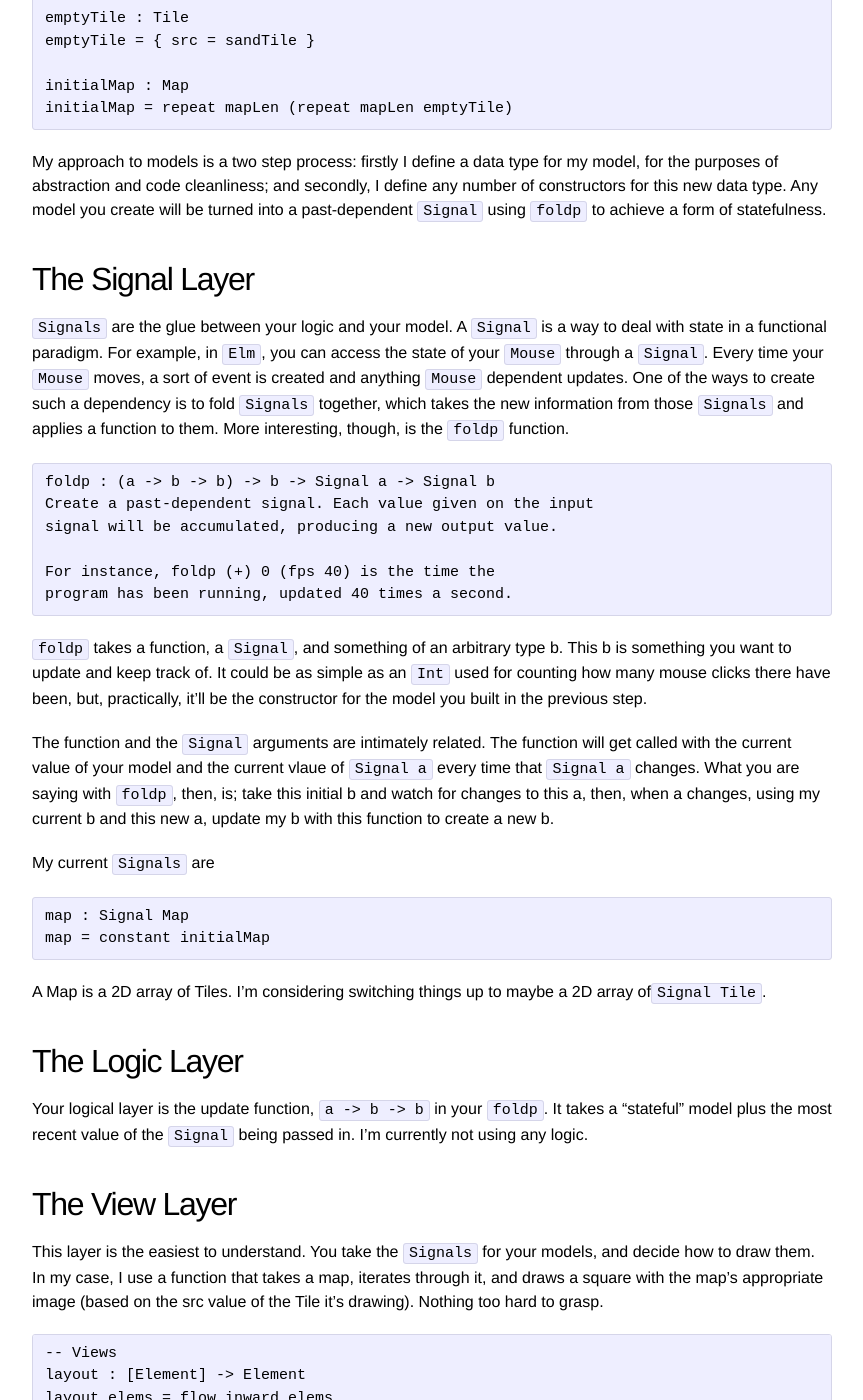
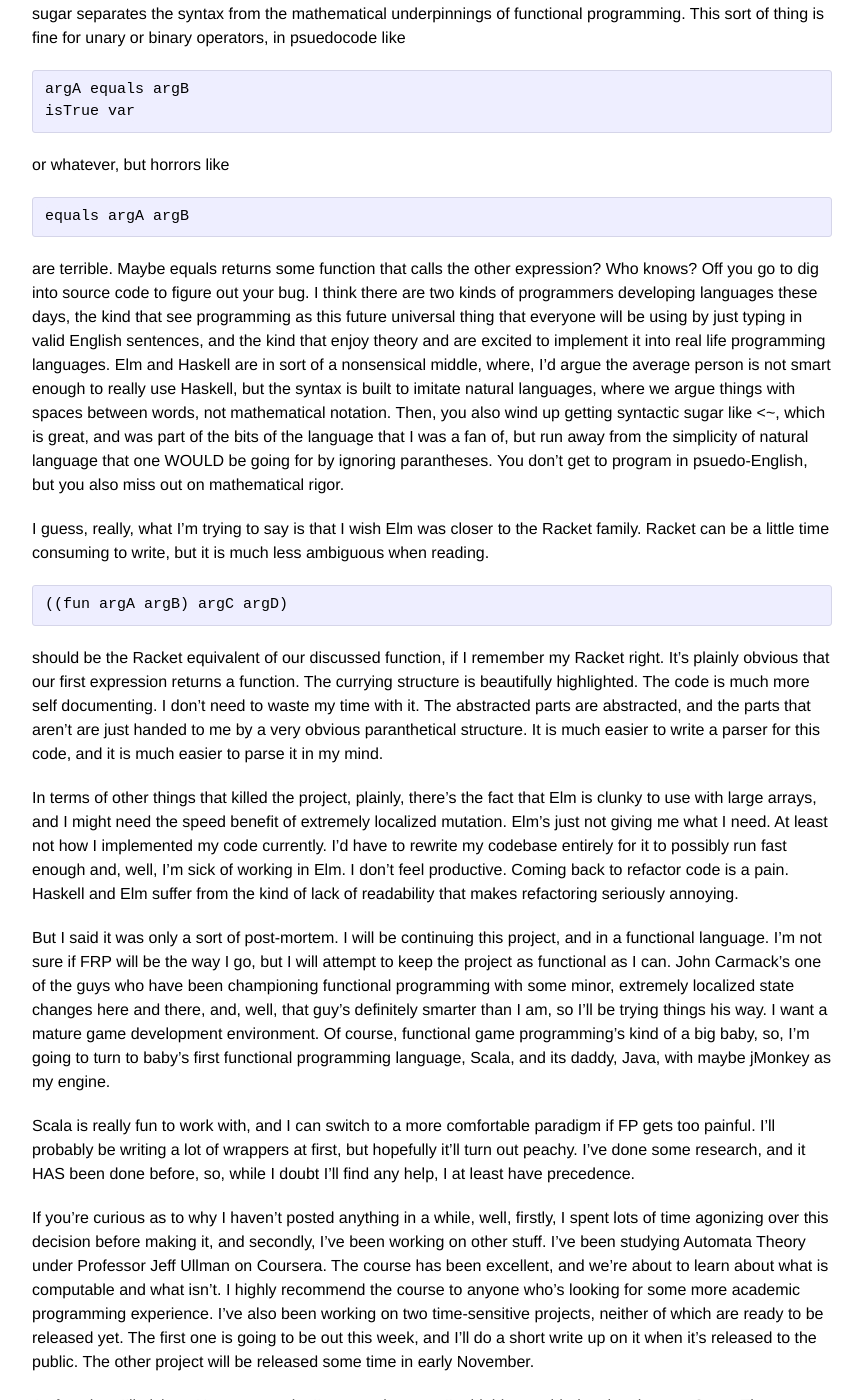
Before and after one commit to MysteryMachine/MysteryMachine, a Jekyll site: the page built from _posts/2014-08-04-mistakes-were-made.markdown, in a window 1280 px wide and 1400 px high, scrolled down 939 px. Shown: the whole window, without its empty margins (208-1071 px from the left). Built offline with Jekyll 4.4.1, drawn with Linux system fonts in a browser that asks for light colours; some of the changed text lies outside the part shown.

Commit message:
new blog post

```diff
--- a/_posts/2014-08-04-mistakes-were-made.markdown
+++ b/_posts/2014-08-04-mistakes-were-made.markdown
@@ -1,83 +1,49 @@
 ---
 layout: post
-title:  "Mistakes Were Made"
-date:   2014-08-05 12:40:00
+title:  "A Sort Of Post-Mortem"
+date:   2014-09-27 15:00:00
 categories: natureza elm
 ---
 
-So, it turns out the issues I experienced with speed were attributed to me misusing <code>Signals</code>. I had created mine in such a way that the entire map was being recreated every frame. Oops. After trying to do a bunch of hacky <code>Javascript</code>, I realized my error, and I started getting the hang of FRP. I was left with this.
+So, I've had a long break from the Natureza project for a lot of reasons. Now, I'm here to call it dead. Sort of. I'm switching languages. Elm was exciting to me when it first came out, but I'm a lot less optimistic about it as a whole, after experiencing it first hand.
 
-<div id="natureza0d0d2" style="height: 400px;"></div>
-<script src="/js/Natureza-build-0.0.2.js"></script>
-<script>
-	Elm.embed(Elm.Natureza0d0d2, document.getElementById('natureza0d0d2'));
-</script>
+The first major issue I have with Elm is one of the major issues I have with Haskell. They're just rather unreadable. I have a knack for programming languages, and I'm often good enough to figure out what someone else's code in a new language does without having any previous background in that language. Let's be honest: I think anyone could easily do that for any well designed programming language. I don't think Haskell and Elm have been designed with readability in mind. This comes in from countless decisions this language family makes, from how function currying works to how operator precedence is all mucked up.
 
-Let's talk code and architecture. I've separated my application into 4 layers; Model, Signal, Logic, and View.
+This diverges strongly from the sorts of functional languages that I love, where code readability is just as important. Code readability is an essential part of a programming language. People who love languages like C++ (and maybe even Haskell) will turn their nose at you, claiming some of the fancy language features trump readability. It's hard for me to fathom how these people manage to develop code in a professional environment.
 
-The Model Layer
----
+This is how rational function currying should look like
 
-	type Tile = { src : String }
-	type Map = Array (Array Tile)
+	fun(argA, argB)(argC, argD)
 
-	emptyTile : Tile
-	emptyTile = { src = sandTile }
+What's going on there is extremely unambiguous. fun takes two arguments, and returns a function that takes two arguments. With some type declarations, everything is great. And yes, I know you can get things like this by asking for tuples in Elm and Haskell in your function declaration, but the Elm standard library, by default, just curries all its arguments. This sets an expectation for future libraries, and you wind up getting a bunch of functions that are called like
 
-	initialMap : Map
-	initialMap = repeat mapLen (repeat mapLen emptyTile)
+	fun argA argB argC argD
 
-My approach to models is a two step process: firstly I define a data type for my model, for the purposes of abstraction and code cleanliness; and secondly, I define any number of constructors for this new data type. Any model you create will be turned into a past-dependent <code>Signal</code> using <code>foldp</code> to achieve a form of statefulness.
+And I get it. It's just easier to type this declaration, but it has extreme downsides. Firstly, this form of syntactic sugar separates the syntax from the mathematical underpinnings of functional programming. This sort of thing is fine for unary or binary operators, in psuedocode like
 
-The Signal Layer
----
-<code>Signals</code> are the glue between your logic and your model. A <code>Signal</code> is a way to deal with state in a functional paradigm. For example, in <code>Elm</code>, you can access the state of your <code>Mouse</code> through a <code>Signal</code>. Every time your <code>Mouse</code> moves, a sort of event is created and anything <code>Mouse</code> dependent updates. One of the ways to create such a dependency is to fold <code>Signals</code> together, which takes the new information from those <code>Signals</code> and applies a function to them. More interesting, though, is the <code>foldp</code> function.
+	argA equals argB
+	isTrue var
 
-	foldp : (a -> b -> b) -> b -> Signal a -> Signal b
-	Create a past-dependent signal. Each value given on the input
-	signal will be accumulated, producing a new output value.
+or whatever, but horrors like
 
-	For instance, foldp (+) 0 (fps 40) is the time the
-	program has been running, updated 40 times a second.
+	equals argA argB
 
-<code>foldp</code> takes a function, a <code>Signal</code>, and something of an arbitrary type b. This b is something you want to update and keep track of. It could be as simple as an <code>Int</code> used for counting how many mouse clicks there have been, but, practically, it'll be the constructor for the model you built in the previous step.
+are terrible. Maybe equals returns some function that calls the other expression? Who knows? Off you go to dig into source code to figure out your bug. I think there are two kinds of programmers developing languages these days, the kind that see programming as this future universal thing that everyone will be using by just typing in valid English sentences, and the kind that enjoy theory and are excited to implement it into real life programming languages. Elm and Haskell are in sort of a nonsensical middle, where, I'd argue the average person is not smart enough to really use Haskell, but the syntax is built to imitate natural languages, where we argue things with spaces between words, not mathematical notation. Then, you also wind up getting syntactic sugar like <~, which is great, and was part of the bits of the language that I was a fan of, but run away from the simplicity of natural language that one WOULD be going for by ignoring parantheses. You don't get to program in psuedo-English, but you also miss out on mathematical rigor.
 
-The function and the <code>Signal</code> arguments are intimately related. The function will get called with the current value of your model and the current vlaue of <code>Signal a</code> every time that <code>Signal a</code> changes. What you are saying with <code>foldp</code>, then, is; take this initial b and watch for changes to this a, then, when a changes, using my current b and this new a, update my b with this function to create a new b.
+I guess, really, what I'm trying to say is that I wish Elm was closer to the Racket family. Racket can be a little time consuming to write, but it is much less ambiguous when reading.
 
-My current <code>Signals</code> are
+	((fun argA argB) argC argD)
 
-	map : Signal Map
-	map = constant initialMap
+should be the Racket equivalent of our discussed function, if I remember my Racket right. It's plainly obvious that our first expression returns a function. The currying structure is beautifully highlighted. The code is much more self documenting. I don't need to waste my time with it. The abstracted parts are abstracted, and the parts that aren't are just handed to me by a very obvious paranthetical structure. It is much easier to write a parser for this code, and it is much easier to parse it in my mind.
 
-A Map is a 2D array of Tiles. I'm considering switching things up to maybe a 2D array of<code>Signal Tile</code>.
+In terms of other things that killed the project, plainly, there's the fact that Elm is clunky to use with large arrays, and I might need the speed benefit of extremely localized mutation. Elm's just not giving me what I need. At least not how I implemented my code currently. I'd have to rewrite my codebase entirely for it to possibly run fast enough and, well, I'm sick of working in Elm. I don't feel productive. Coming back to refactor code is a pain. Haskell and Elm suffer from the kind of lack of readability that makes refactoring seriously annoying.
 
-The Logic Layer
----
-Your logical layer is the update function, <code>a -> b -> b</code> in your <code>foldp</code>. It takes a "stateful" model plus the most recent value of the <code>Signal</code> being passed in. I'm currently not using any logic.
+But I said it was only a sort of post-mortem. I will be continuing this project, and in a functional language. I'm not sure if FRP will be the way I go, but I will attempt to keep the project as functional as I can. John Carmack's one of the guys who have been championing functional programming with some minor, extremely localized state changes here and there, and, well, that guy's definitely smarter than I am, so I'll be trying things his way. I want a mature game development environment. Of course, functional game programming's kind of a big baby, so, I'm going to turn to baby's first functional programming language, Scala, and its daddy, Java, with maybe jMonkey as my engine.
 
-The View Layer
----
-This layer is the easiest to understand. You take the <code>Signals</code> for your models, and decide how to draw them. In my case, I use a function that takes a map, iterates through it, and draws a square with the map's appropriate image (based on the src value of the Tile it's drawing). Nothing too hard to grasp.
+Scala is really fun to work with, and I can switch to a more comfortable paradigm if FP gets too painful. I'll probably be writing a lot of wrappers at first, but hopefully it'll turn out peachy. I've done some research, and it HAS been done before, so, while I doubt I'll find any help, I at least have precedence.
 
-	-- Views
-	layout : [Element] -> Element
-	layout elems = flow inward elems
+If you're curious as to why I haven't posted anything in a while, well, firstly, I spent lots of time agonizing over this decision before making it, and secondly, I've been working on other stuff. I've been studying Automata Theory under Professor Jeff Ullman on Coursera. The course has been excellent, and we're about to learn about what is computable and what isn't. I highly recommend the course to anyone who's looking for some more academic programming experience. I've also been working on two time-sensitive projects, neither of which are ready to be released yet. The first one is going to be out this week, and I'll do a short write up on it when it's released to the public. The other project will be released some time in early November.
 
-	  --  Viewport
-	view : (Int, Int) -> (Int, Int) -> Map ->  Element
-	view dimensions position map = collage (min (fst dimensions) mapSize) (min (snd dimensions) mapSize)
-	  <| drawMap map
+As for when I'll pick up Natureza again, I'm not quite sure. I'm highly considering the class on Game Theory coming up on Coursera, and if I took it, it'd be sucking up time up until, like, Februrary. I'd still work on the game, though. It's just I prioritize work that comes with a deadline. I'll likely pick up development again when I finish my second project, which, depending on whether or not I start Game Theory, I'll finish earlier or later than early November.
 
-	  -- FPS counter
-	myCounter = fpsCounter 30 30
-
-	  -- Main
-	main : Signal Element
-	main = layout <~ combine [myCounter,
-	  view <~ Window.dimensions
-	        ~ Mouse.position
-	        ~ map]
-
-Conclusion
----
-I'll be moving on to creating a more varied terrain next. I'll also probably migrate my map into a 2D array of <code>Signals</code>. It's silly to think the map needs to be remade every time *one* Tile changes. I still need to work that out in my head, though. It might not work though, because I might have to recombine all the separate <code>Signals</code> anyway.
+Whatever!
```
Also changed, not shown: _posts/2014-09-27-postmortem.markdown (added, +42 -0 lines).
